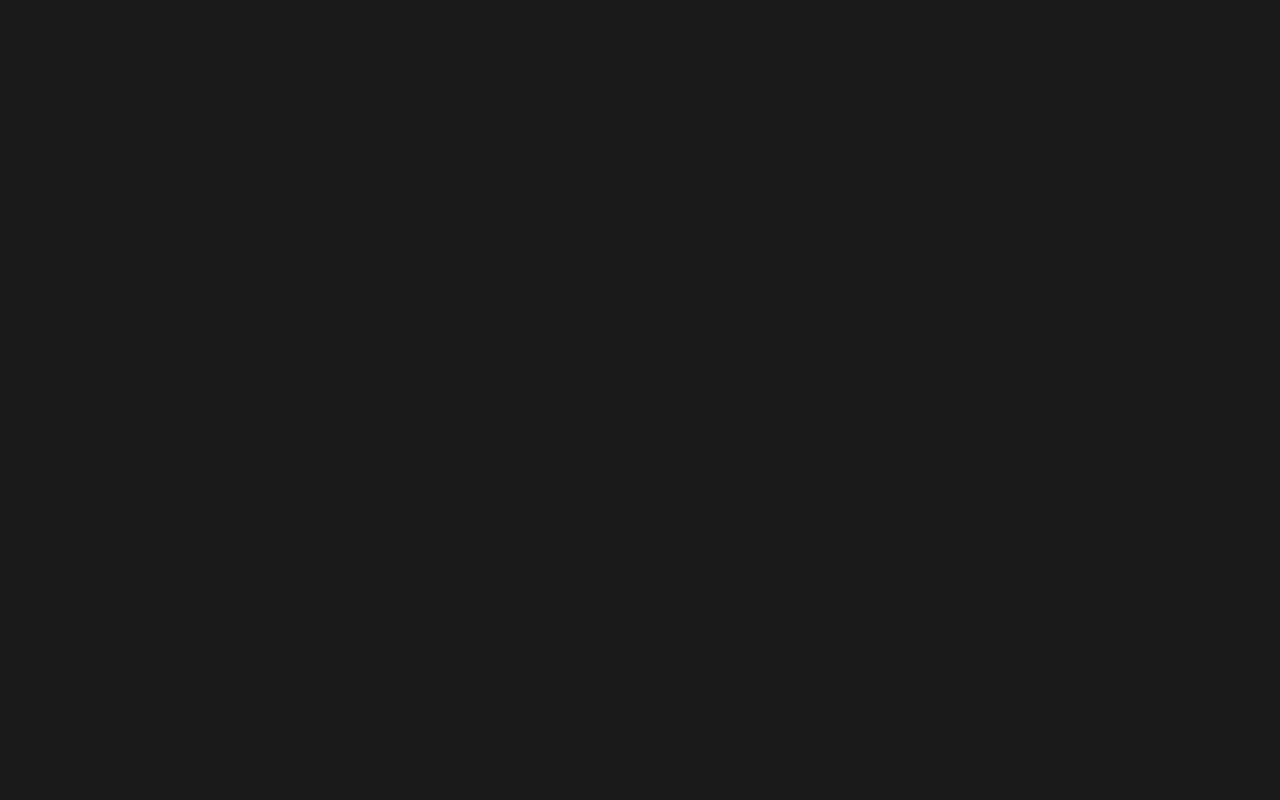
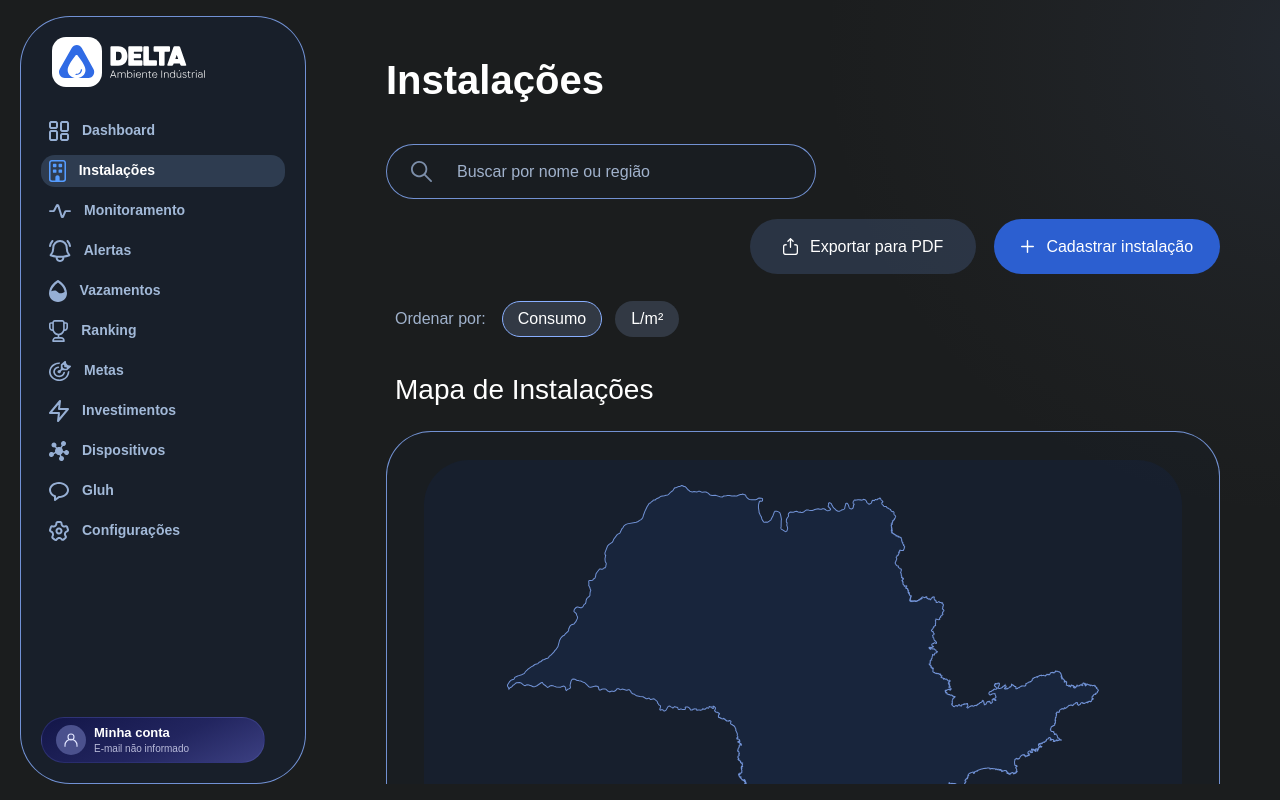
Before and after one commit to delta-app-ofc/delta-web-app, a React (Vite) app: page /instalacoes in a window 1280 px wide. Before the commit this address had no page. Built offline with nearby package versions, Linux system fonts and the light colour scheme; a web font is replaced by a local one.

Commit message:
feat(routes): disponibilizar página de instalações e rota de erro

```diff
--- a/src/App.tsx
+++ b/src/App.tsx
@@ -1,15 +1,25 @@
 import { BrowserRouter, Routes, Route } from "react-router-dom";
+import { lazy, Suspense } from "react";
 
 import { LoginPage } from "./pages/login";
 import { LoadingPage } from "./pages/loading";
 
+const InstallationsPage = lazy(() => import("./pages/Installations"));
+const NotFoundPage = lazy(() => import("./pages/NotFound"));
+
 function App() {
   return (
     <BrowserRouter>
-      <Routes>
-        <Route path="/" element={<LoginPage />} />
-        <Route path="/loading" element={<LoadingPage />} />
-      </Routes>
+      <Suspense fallback={<LoadingPage />}>
+        <Routes>
+          <Route path="/" element={<LoginPage />} />
+
+          <Route path="/loading" element={<LoadingPage />} />
+            <Route path="/instalacoes" element={<InstallationsPage />} />
+
+          <Route path="*" element={<NotFoundPage />} />
+        </Routes>
+      </Suspense>
     </BrowserRouter>
   );
 }
--- /dev/null
+++ b/src/pages/Installations/index.tsx
@@ -0,0 +1,37 @@
+import { AppLayout } from "../../components/AppLayout";
+import { InstallationMap } from "../../components/InstallationMap";
+import { InstallationSearch } from "../../components/InstallationSearch";
+import { InstallationSort } from "../../components/InstallationSort";
+import { InstallationsTable } from "../../components/InstallationsTable";
+import exportIcon from "../../assets/installations/export.svg";
+import plusIcon from "../../assets/installations/plus.svg";
+import { useState } from "react";
+import type { Installation, InstallationSort as InstallationSortValue } from "../../types/installation";
+import { getMonthLabel, getCurrentReferenceMonth } from "../../utils/installations";
+import styles from "./styles.module.css";
+
+export default function InstallationsPage() {
+  const [query, setQuery] = useState("");
+  const [sort, setSort] = useState<InstallationSortValue>("consumption");
+  const filters = { query, sort };
+  const installations: Installation[] = [];
+  const referenceMonth = getCurrentReferenceMonth();
+  const monthLabel = getMonthLabel(referenceMonth);
+
+  return (
+    <AppLayout title="Instalações">
+      <div className={styles.toolbar}>
+        <InstallationSearch value={filters.query} onChange={setQuery} />
+        <div className={styles.actions}>
+          <button className={styles.export} type="button" disabled title="Exportação para PDF será implementada posteriormente"><img src={exportIcon} alt="" />Exportar para PDF</button>
+          <button className={styles.create} type="button" disabled title="Cadastro de instalação será desenvolvido em uma próxima etapa"><img src={plusIcon} alt="" />Cadastrar instalação</button>
+        </div>
+      </div>
+      <div className={styles.filters}><InstallationSort value={filters.sort} onChange={setSort} /></div>
+      <>
+        <InstallationMap installations={installations} />
+        <InstallationsTable installations={installations} monthLabel={monthLabel} isFiltered={filters.query.trim().length > 0} />
+      </>
+    </AppLayout>
+  );
+}
--- /dev/null
+++ b/src/pages/Installations/styles.module.css
@@ -0,0 +1,14 @@
+.toolbar { display: flex; flex-wrap: wrap; align-items: center; justify-content: space-between; gap: 20px; }
+.actions { display: flex; gap: 18px; margin-left: auto; }
+.actions button { display: flex; align-items: center; justify-content: center; flex: none; gap: 12px; min-height: 55px; width: 226px; padding: 12px 16px; border: 0; border-radius: 50px; color: white; font-size: 16px; }
+.actions img { flex: none; }
+.export { background: rgba(107,143,217,.2); }
+.create { background: #2c5fd0; }
+.filters { margin: 27px 9px 0; }
+.summary { display: flex; align-items: center; justify-content: space-between; gap: 15px; flex-wrap: wrap; margin: 20px 9px -12px; font-size: 13px; color: var(--installation-muted); }
+.summary button { border: 0; background: transparent; color: #8dbbff; font-size: 13px; padding: 8px 0; }
+.warning { padding: 16px 20px; margin-top: 25px; border: 1px solid #e2c674; border-radius: 16px; color: #f5dfa2; font-size: 14px; line-height: 1.6; }
+@media (max-width: 1250px) { .toolbar { flex-wrap: wrap; } .actions { flex-wrap: wrap; } .actions button { width: auto; } }
+@media (max-width: 700px) { .toolbar { align-items: stretch; } .actions { gap: 10px; } .actions button { font-size: 14px; min-height: 44px; } .filters { margin-left: 0; } }
+
+@media (max-width: 800px) { .actions { width: 100%; flex-direction: column; } .actions button { width: 100%; min-width: 0; padding-inline: 10px; gap: 8px; } }
--- /dev/null
+++ b/src/pages/NotFound/index.tsx
@@ -0,0 +1,10 @@
+import { Link } from "react-router-dom";
+import styles from "./styles.module.css";
+
+export default function NotFoundPage() {
+  return <main className={styles.page}>
+    <h1>Página não encontrada</h1>
+    <p>Este endereço não existe ou a página ainda está em desenvolvimento.</p>
+    <nav aria-label="Retornar à aplicação"><Link to="/instalacoes">Ir para Instalações</Link><Link to="/">Voltar ao login</Link></nav>
+  </main>;
+}
--- /dev/null
+++ b/src/pages/NotFound/styles.module.css
@@ -0,0 +1,4 @@
+.page { min-height: 100vh; display: flex; flex-direction: column; align-items: center; justify-content: center; gap: 20px; padding: 30px; text-align: center; }
+.page nav { display: flex; gap: 20px; flex-wrap: wrap; justify-content: center; }
+.page a { display: block; border: 1px solid #9dbdff; border-radius: 30px; padding: 12px 20px; color: white; text-decoration: none; }
+.page a:focus-visible { outline: 3px solid #9dbdff; outline-offset: 4px; }
```
